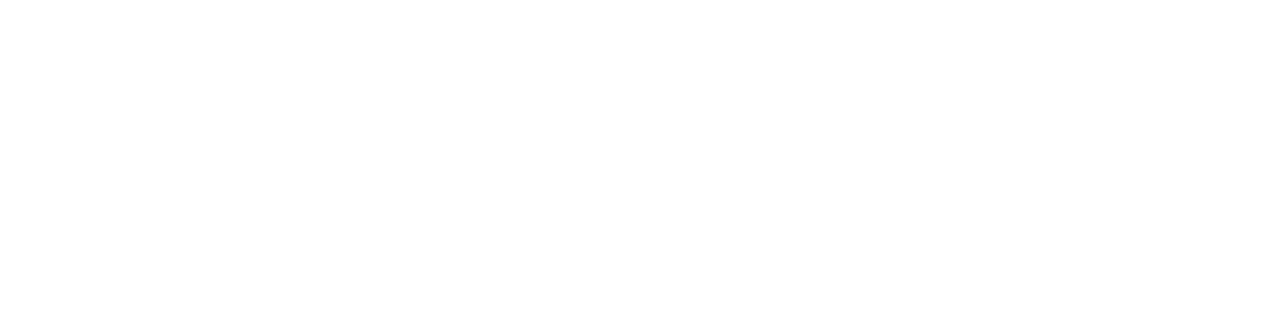
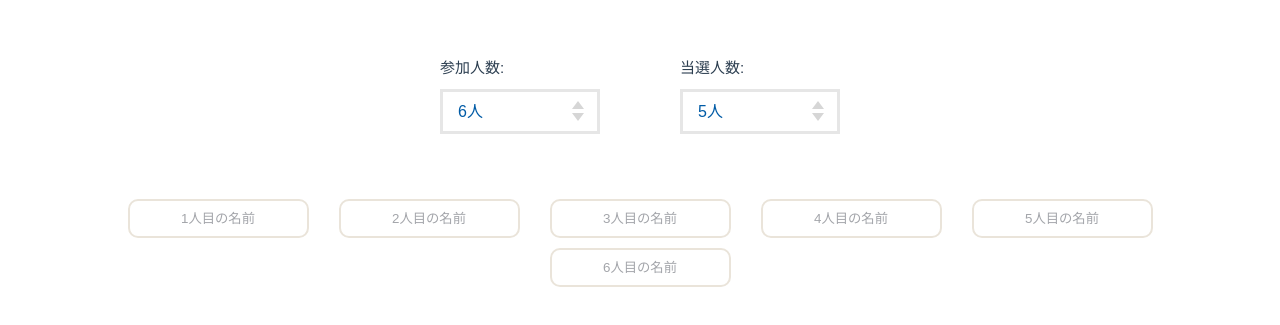
Before and after one commit to sz-223/random-amida, a Vue app: page /settings in a window 1280 px wide. Before the commit this address had no page. Shown: the part 199-524 px from the top of the page. Built offline with nearby package versions, Linux system fonts and the light colour scheme.

Commit message:
impl Top and Options

```diff
--- a/package.json
+++ b/package.json
@@ -10,6 +10,7 @@
   },
   "dependencies": {
     "pinia": "^2.0.28",
+    "postcss-loader": "^7.0.2",
     "vue": "^3.2.45",
     "vue-router": "^4.1.6"
   },
@@ -17,6 +18,9 @@
     "@vitejs/plugin-vue": "^4.0.0",
     "eslint": "^8.22.0",
     "eslint-plugin-vue": "^9.3.0",
+    "node-sass": "^8.0.0",
+    "sass": "^1.58.0",
+    "sass-loader": "^13.2.0",
     "vite": "^4.0.0"
   }
 }
--- /dev/null
+++ b/src/assets/custom-button.css
@@ -0,0 +1,77 @@
+/* from https://jajaaan.co.jp/css/button/ */
+
+*:before,
+*:after {
+  -webkit-box-sizing: inherit;
+  box-sizing: inherit;
+}
+
+html {
+  -webkit-box-sizing: border-box;
+  box-sizing: border-box;
+  font-size: 62.5%;
+}
+
+.btn,
+a.btn,
+button.btn {
+  font-size: 1.6rem;
+  font-weight: 700;
+  line-height: 1.5;
+  position: relative;
+  display: inline-block;
+  padding: 1rem 4rem;
+  cursor: pointer;
+  -webkit-user-select: none;
+  -moz-user-select: none;
+  -ms-user-select: none;
+  user-select: none;
+  -webkit-transition: all 0.3s;
+  transition: all 0.3s;
+  text-align: center;
+  vertical-align: middle;
+  text-decoration: none;
+  letter-spacing: 0.1em;
+  color: #212529;
+  border-radius: 0.5rem;
+}
+
+a.btn-malformation {
+  font-size: 2rem;
+
+  padding: 3rem 4rem;
+
+  color: #fff;
+  border-radius: 100% 80px / 80px 100%;
+  background-color: #eb6100;
+}
+
+a.btn-malformation:hover {
+  color: #fff;
+  border-radius: 60% 80% / 100% 80%;
+}
+
+a.btn-malformation {
+  font-size: 2rem;
+
+  padding: 3rem 4rem;
+
+  color: #fff;
+  border-radius: 100% 80px / 80px 100%;
+}
+
+a.btn-malformation:hover {
+  color: #fff;
+  border-radius: 60% 80% / 100% 80%;
+}
+
+.btn-malformation--pastel {
+  background: #fca1a1;
+  background: -webkit-linear-gradient(-45deg, #fca1a1 40%, #fcfc5d 100%);
+  background: -webkit-linear-gradient(315deg, #fca1a1 40%, #fcfc5d 100%);
+  background: linear-gradient(135deg, #fca1a1 40%, #fcfc5d 100%);
+  -webkit-box-shadow: 30px 10px 0 #fefeb3;
+  box-shadow: 30px 10px 0 #fefeb3;
+
+  filter: progid:DXImageTransform.Microsoft.gradient(startColorstr='#fca1a1', endColorstr='#fcfc5d', GradientType=1);
+}
--- /dev/null
+++ b/src/assets/inputbox.scss
@@ -0,0 +1,60 @@
+// from https://codepen.io/tobiasglaus/pen/LYENmqO and modified
+
+*{
+    margin:0;
+    padding:0;
+    box-sizing:border-box;
+    font-family: 'Poppins', sans-serif;
+  }
+  body{
+    height:100vh;
+    display:flex;
+    justify-content:center;
+    align-items:center;
+  }
+  input{
+    padding:10px 15px;
+    border-radius:10px;
+    transition:.3s ease;
+    color:#868283;
+    text-align: center;
+
+    &[type=text]{
+      width:calc(100% - 30px);
+      margin:0 auto 10px;
+      border:2px solid #868283;
+      &:placeholder-shown{
+        border:2px solid #EAE4DA;
+      }
+      &::placeholder{
+        color:#A3A5AA;
+      }
+      &[half]{
+        width:calc(50% - 30px);
+        float:left;
+        margin-right:30px;
+      }
+    }
+    &[type=submit]{
+      background:#D09B52;
+      color:#EAE4DA;
+      border:2px solid #D09B52;
+      outline:10px solid #fff;
+      width:calc(50% - 30px);
+      height:40px;
+      margin:0 30px -20px 0;
+      float:right;
+      font-weight:800;
+      font-size:0.7em;
+      letter-spacing:1.8pt;
+      text-transform:uppercase;
+      cursor:pointer;
+
+      &:hover{
+        outline-width:0;
+      }
+    }
+    &:focus{
+      outline:0;
+    }
+  }
--- a/src/assets/main.css
+++ b/src/assets/main.css
@@ -2,7 +2,7 @@
 
 #app {
   max-width: 1280px;
-  margin: 0 auto;
+  margin: auto 0;
   padding: 2rem;
 
   font-weight: normal;
@@ -20,16 +20,3 @@ a,
     background-color: hsla(160, 100%, 37%, 0.2);
   }
 }
-
-@media (min-width: 1024px) {
-  body {
-    display: flex;
-    place-items: center;
-  }
-
-  #app {
-    display: grid;
-    grid-template-columns: 1fr 1fr;
-    padding: 0 2rem;
-  }
-}
--- /dev/null
+++ b/src/assets/select.scss
@@ -0,0 +1,163 @@
+// from https://speckyboy.com/open-source-css-javascript-select-box-snippets/
+
+// Demo Colors
+$demo-blue: #005BA6;
+$demo-gray: #D6D6D6;
+$demo-placeholder: #C7C7C7;
+$demo-border: #E6E6E6;
+
+$border-width: 3px;
+
+@mixin _select-form-reset() {
+    display: block;
+    padding: 0;
+    position: relative;
+
+    &::before,
+    &::after {
+      content: '';
+      display: block;
+      position: absolute;
+      pointer-events: none; // Arrow clickable in some browsers
+      z-index: 2;
+    }
+
+    // This is the native select, we're making everything but the text invisible so we can see the button styles in the wrapper
+    select {
+      -webkit-appearance: none;
+      appearance: none;
+      background: none;
+      box-sizing: border-box;
+      width: 100%;
+      margin: 0;
+      border: 1px solid transparent;
+      font-size: 16px; // Font size must the 16px or larger to prevent iOS page zoom on focus
+      outline: none;
+
+      /* Focus style */
+      &:focus {
+        background-color: transparent;
+        outline: none;
+      }
+    }
+
+    /* Set options to normal weight */
+    option {
+      font-weight: normal;
+    }
+}
+
+// Select function
+@mixin form-input-select(){
+  // see https://codepen.io/jnowland/pen/KzYQxp for reset function
+  @include _select-form-reset();
+  color: $demo-blue;
+  display: block;
+  border-radius: 0;
+  box-shadow: none;
+  font-size: 16px;
+  // padding: 11px 15px;
+  margin-top: 9px;
+  margin-bottom: 15px;
+  width: 10em;
+
+  &::before,
+  &::after {
+    content: '';
+    display: block;
+    position: absolute;
+    pointer-events: none; // Arrow clickable in some browsers
+
+    // triangle set up
+    border: 1px solid transparent; // reset all borders
+    width: 0;
+    height: 0;
+    right: 16px;
+  }
+
+  // top arrow
+  &::before {
+    bottom: 55%;
+    border-width: 0 6.5px 8px 6.5px;
+    border-bottom-color: $demo-gray;
+  }
+
+  // bottom arrow
+  &::after {
+    border-width: 8px 6.5px 0 6.5px;
+    border-top-color: $demo-gray;
+    top: 55%;
+  }
+
+  // firefox is outside the div
+  @-moz-document url-prefix() {
+    border-right: $border-width solid $demo-border;
+
+    &:hover {
+      border-right: $border-width solid $demo-blue;
+    }
+  }
+
+  &:hover {
+
+    select {
+      box-shadow: 0 2px 3px rgba($demo-blue, 0.1) inset;
+      border-color: $demo-blue;
+
+      // outline is critical but when we are hovering the div has the border already.
+      &:focus {
+        outline-color: transparent;
+      }
+
+    }
+
+    &::before {
+      border-bottom-color: $demo-blue;
+    }
+    &::after {
+      border-top-color: $demo-blue;
+    }
+
+  }
+
+  // Make sure you set all padding, borders on this select and not the parent div.
+  // this is mainly for :focus and tabbing.
+
+  select {
+    border: $border-width solid $demo-border;
+    border-radius: 0;
+    font-weight: 400;
+    color: inherit;
+    padding: 11px 15px;
+    line-height: normal;
+    transition: border-color 0.2s ease,
+                outline 0.2s ease;
+
+
+    // we really need this for the tabbers
+    // causes double borders though
+    &:focus {
+      box-shadow: 0 3px 4px rgba($demo-blue, 0.3) inset;
+      // outline is critical for usability
+      outline: $border-width solid $demo-blue;
+      outline-offset: -#{$border-width}; //offset vs width
+    }
+
+    &[disabled], &:disabled{
+      opacity: 0.4;
+      cursor: not-allowed;
+    }
+
+    // we use invalid like a placeholder
+    // 2019-03-05 added not selector for firefox and ie
+    &:not(:focus):invalid {
+      color: $demo-placeholder;
+    }
+
+  }
+}
+
+// Show the function
+[include*="form-input-select()"] {
+  @include form-input-select();
+}
--- /dev/null
+++ b/src/components/SelectOptions.vue
@@ -0,0 +1,58 @@
+<template>
+    <div>
+        <div class="selectwrap">
+            <div class="selectbox">
+                参加人数:
+                <div include="form-input-select()">
+                    <select type="number" name="npeople" v-model.number="OptionStore.nPeople">
+                        <option v-for="n in 19" v-bind:value="n + 1" v-bind:key="n">{{ n + 1 }}人</option>
+                    </select>
+                </div>
+            </div>
+            <div class="selectbox">
+                当選人数:
+                <div include="form-input-select()">
+                    <select type="number" name="nwin" v-model.number="OptionStore.nWin">
+                        <option v-for="n in OptionStore.nPeople" v-bind:value="n" v-bind:key="n">{{ n }}人</option>
+                    </select>
+                </div>
+            </div>
+        </div>
+        <div class="inputboxes">
+            <div v-for="i in OptionStore.nPeople" :key="i" style="display: inline-flex">
+                <input type="text" v-model="OptionStore.member[i]" :placeholder="forPlaceHolder(i)">
+            </div>
+        </div>
+    </div>
+</template>
+
+<script setup>
+    import { useOptionStore } from '../stores/options'
+    const OptionStore = useOptionStore();
+    function forPlaceHolder(i){
+        return i + "人目の名前"
+    }
+</script>
+
+<style lang="scss">
+@import '../assets/select.scss';
+@import '../assets/inputbox.scss';
+
+.inputboxes {
+    text-align: center;
+    margin: 50px auto 50px;
+}
+.selectbox {
+    width: 160px;
+    margin: 0 auto;
+    display: block;
+}
+.selectwrap {
+    display: flex;
+    width: 75%;
+    margin: 0 auto;
+    @media (min-width: 640px) {
+        width: 480px;
+    }
+}
+</style>
--- /dev/null
+++ b/src/components/TopPage.vue
@@ -0,0 +1,26 @@
+<template>
+    <div>
+        <h1>ランダムあみだくじ</h1>
+        <div class="btn-start">
+            <router-link to="/about" href="" class="btn btn-malformation btn-malformation--pastel">はじめる</router-link>
+        </div>
+    </div>
+</template>
+
+<style>
+
+@import '../assets/custom-button.css';
+
+h1 {
+    width: 100%;
+    font-size: 50px;
+    text-align: center;
+    margin-top: 2rem;
+}
+
+.btn-start {
+    text-align: center;
+    padding-top: 100px;
+}
+
+</style>
--- a/src/router/index.js
+++ b/src/router/index.js
@@ -1,5 +1,6 @@
 import { createRouter, createWebHistory } from 'vue-router'
 import HomeView from '../views/HomeView.vue'
+import SelectView from '../views/SelectView.vue'
 
 const router = createRouter({
   history: createWebHistory(import.meta.env.BASE_URL),
@@ -16,6 +17,11 @@ const router = createRouter({
       // this generates a separate chunk (About.[hash].js) for this route
       // which is lazy-loaded when the route is visited.
       component: () => import('../views/AboutView.vue')
+    },
+    {
+      path: '/settings',
+      name: 'settings',
+      component: SelectView
     }
   ]
 })
--- /dev/null
+++ b/src/stores/options.js
@@ -0,0 +1,13 @@
+import { ref } from 'vue'
+import { defineStore } from 'pinia'
+
+export const useOptionStore = defineStore('options', () => {
+  const nPeople = ref(6)
+  const nWin = ref(5)
+  const member = ref(new Array())
+  function increment() {
+
+  }
+
+  return { nPeople, nWin, member, increment }
+})
--- a/src/views/HomeView.vue
+++ b/src/views/HomeView.vue
@@ -1,9 +1,9 @@
 <script setup>
-import TheWelcome from '../components/TheWelcome.vue'
+import TopPage from '../components/TopPage.vue'
 </script>
 
 <template>
   <main>
-    <TheWelcome />
+    <TopPage />
   </main>
 </template>
--- /dev/null
+++ b/src/views/SelectView.vue
@@ -0,0 +1,9 @@
+<script setup>
+import Option from '../components/SelectOptions.vue'
+</script>
+
+<template>
+  <main>
+    <Option />
+  </main>
+</template>
```
Also changed, not shown: 1 other file (tests, documents, lock files or other folders).
